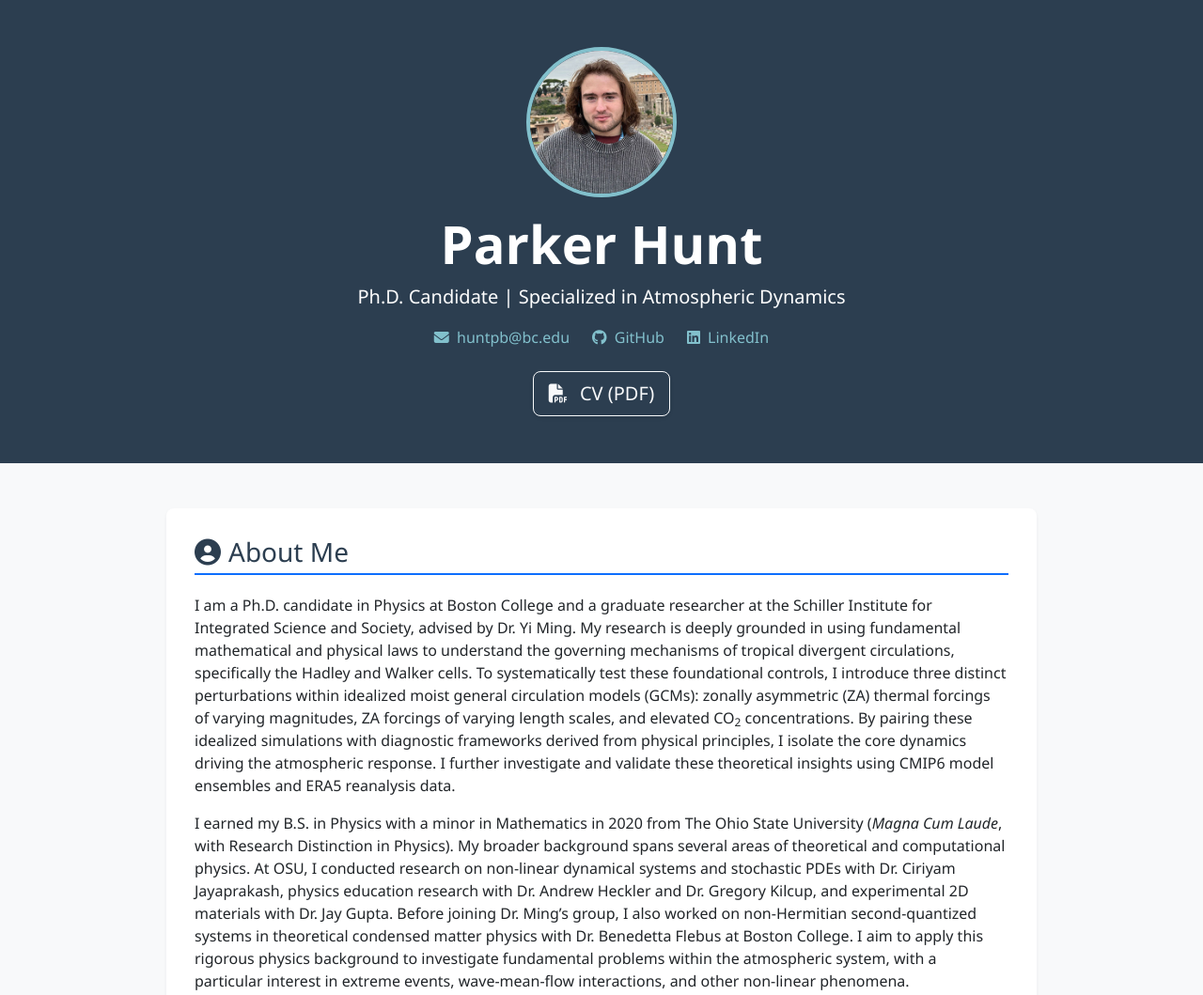
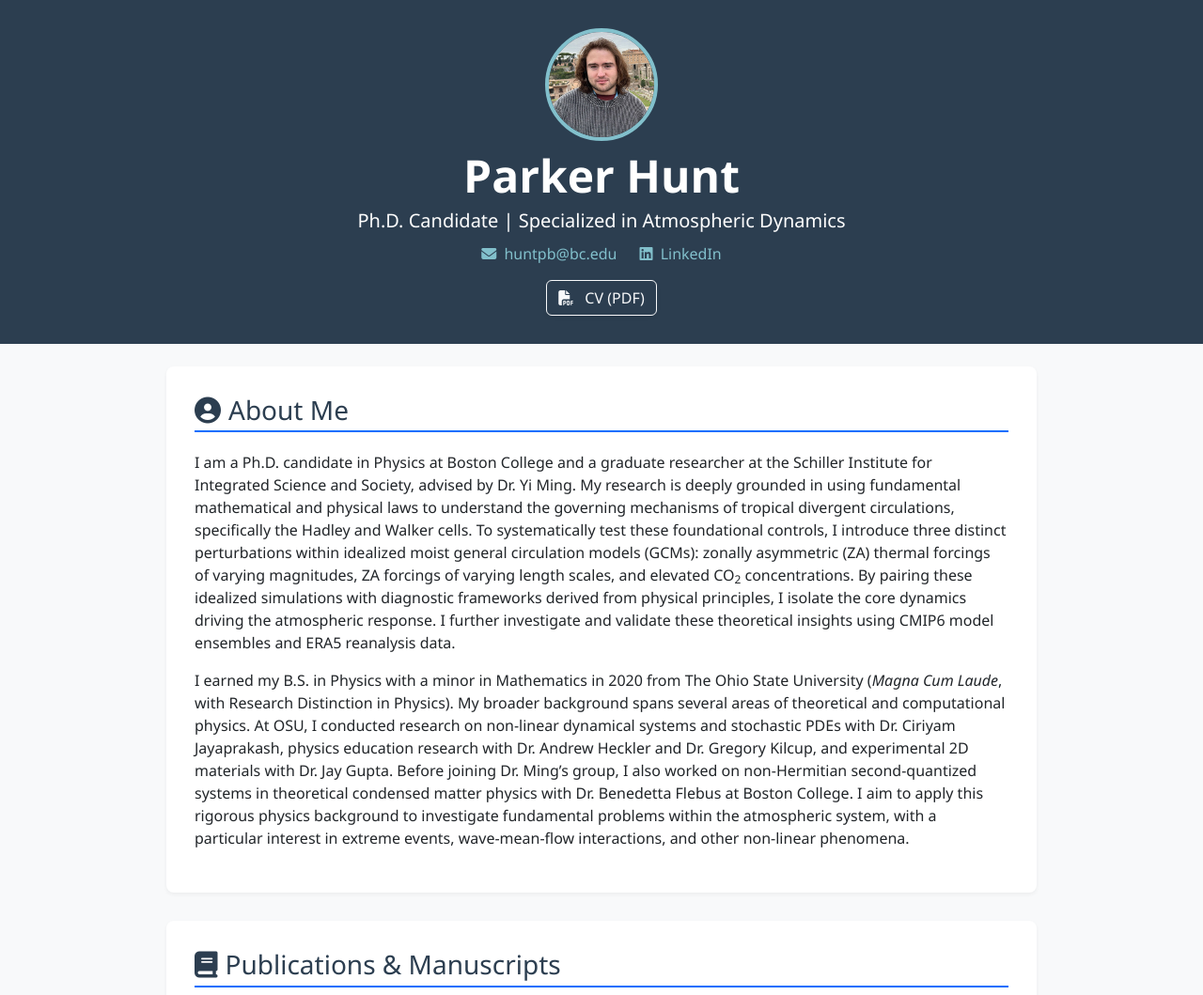
Before and after one commit to APA643/apa643.github.io, a plain HTML site: page index.html in a window 1280 px wide. Shown: the top 1059 px of the page at 94% size. Drawn offline with nearby package versions, Linux system fonts and the light colour scheme.

Commit message:
Update index.html

```diff
--- a/index.html
+++ b/index.html
@@ -12,33 +12,35 @@
         body { font-family: 'Segoe UI', Tahoma, Geneva, Verdana, sans-serif; background-color: #f8f9fa; }
         .section-title { border-bottom: 2px solid #0d6efd; padding-bottom: 5px; margin-bottom: 20px; color: #2c3e50; }
         .resume-section { background: white; padding: 30px; border-radius: 8px; margin-bottom: 30px; box-shadow: 0 2px 4px rgba(0,0,0,0.05); }
-        header { background-color: #2c3e50; color: white; padding: 50px 0; }
+        /* Reduced padding from 50px to 30px */
+        header { background-color: #2c3e50; color: white; padding: 30px 0; }
         header a { color: #82c0cc; text-decoration: none; }
         header a:hover { color: #ffffff; text-decoration: underline; }
-        .profile-img { width: 160px; height: 160px; object-fit: cover; border: 4px solid #82c0cc; }
+        /* Reduced image size from 160px to 120px */
+        .profile-img { width: 120px; height: 120px; object-fit: cover; border: 4px solid #82c0cc; }
     </style>
 </head>
 <body>
 
-    <!-- Header / Hero Section -->
-    <header class="text-center mb-5">
+    <!-- Header / Hero Section (Reduced bottom margin) -->
+    <header class="text-center mb-4">
         <div class="container">
             <!-- Profile Photo -->
-            <img src="profileImage.img.jfif" alt="Parker Hunt" class="rounded-circle profile-img mb-3">
+            <img src="profileImage.img.jfif" alt="Parker Hunt" class="rounded-circle profile-img mb-2">
 
-            <h1 class="display-4 fw-bold">Parker Hunt</h1>
-            <p class="lead">Ph.D. Candidate | Specialized in Atmospheric Dynamics</p>
+            <!-- Slightly smaller name text (display-5 instead of display-4) -->
+            <h1 class="display-5 fw-bold mb-1">Parker Hunt</h1>
+            <p class="lead mb-2">Ph.D. Candidate | Specialized in Atmospheric Dynamics</p>
 
-            <!-- Contact & Social Links -->
-            <div class="d-flex justify-content-center align-items-center flex-wrap gap-4 mt-3">
+            <!-- Contact & Social Links (GitHub removed) -->
+            <div class="d-flex justify-content-center align-items-center flex-wrap gap-4 mt-2">
                 <a href="mailto:huntpb@bc.edu"><i class="fas fa-envelope me-1"></i> huntpb@bc.edu</a>
-                <a href="https://github.com/yourusername" target="_blank"><i class="fab fa-github me-1"></i> GitHub</a>
                 <a href="https://www.linkedin.com/in/parker-hunt-09a329170/" target="_blank"><i class="fab fa-linkedin me-1"></i> LinkedIn</a>
             </div>
 
             <!-- CV Download Button -->
-            <div class="mt-4">
-                <a href="hunt.CV.pdf" target="_blank" class="btn btn-outline-light btn-lg shadow-sm">
+            <div class="mt-3">
+                <a href="hunt.CV.pdf" target="_blank" class="btn btn-outline-light shadow-sm">
                     <i class="fas fa-file-pdf me-2"></i> CV (PDF)
                 </a>
             </div>
@@ -96,23 +98,4 @@
                             <strong>Hunt, P.</strong>, Kim, S., & Ming, Y. (2025). "Hadley circulation under different zonally-asymmetric thermal forcings and CO<sub>2</sub> concentrations in an idealized model." <em>Gordon Research Conference (GRC)</em>, Lewiston, ME.
                         </li>
                         <li class="mb-3">
-                            <strong>Hunt, P.</strong>, Kim, S., & Ming, Y. (2024). "Interconnectivity of tropical circulation patterns." <em>ERDEC Conference</em>, Chestnut Hill, MA.
-                        </li>
-                    </ul>
-
-                    <h5 class="fw-bold mb-3 text-secondary">Departmental Seminars</h5>
-                    <ul class="list-unstyled">
-                        <li class="mb-3">
-                            <strong>Hunt, P.</strong>, Pu, L., Kim, S., MacDonald, C. G., & Ming, Y. (2026). "Convective Reorganization." <em>Department of Earth and Environmental Sciences Seminar</em>, Boston College.
-                        </li>
-                        <li class="mb-3">
-                            <strong>Hunt, P.</strong> (2026). "Topological Origins of Equatorial Waves." <em>Department of Physics Seminar</em>, Boston College.
-                        </li>
-                    </ul>
-                </section>
-
-            </div>
-        </div>
-    </div>
-</body>
-</html>
+                            <strong>Hunt, P.</strong>, Kim, S
```
